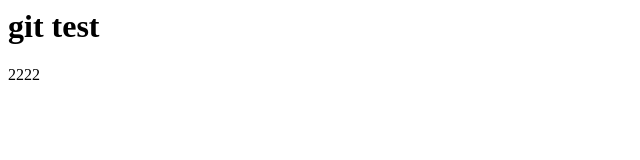
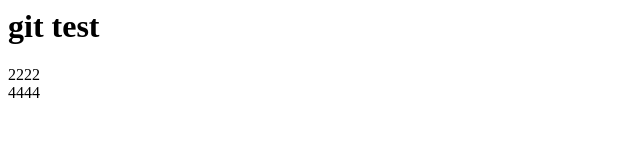
Before and after one commit to zairanqinfen/drag, a plain HTML site: page index.html in a window 1280 px wide. Shown: the full height of the page, 0-640 px from the left. Drawn offline with Linux system fonts and the light colour scheme.

Commit message:
zairanqinfen add

```diff
--- a/index.html
+++ b/index.html
@@ -2,5 +2,6 @@
 <body>
 <h1>git test</h1>
 <div>2222</div>
+<div>4444</div>
 </body>
 </html>
```
